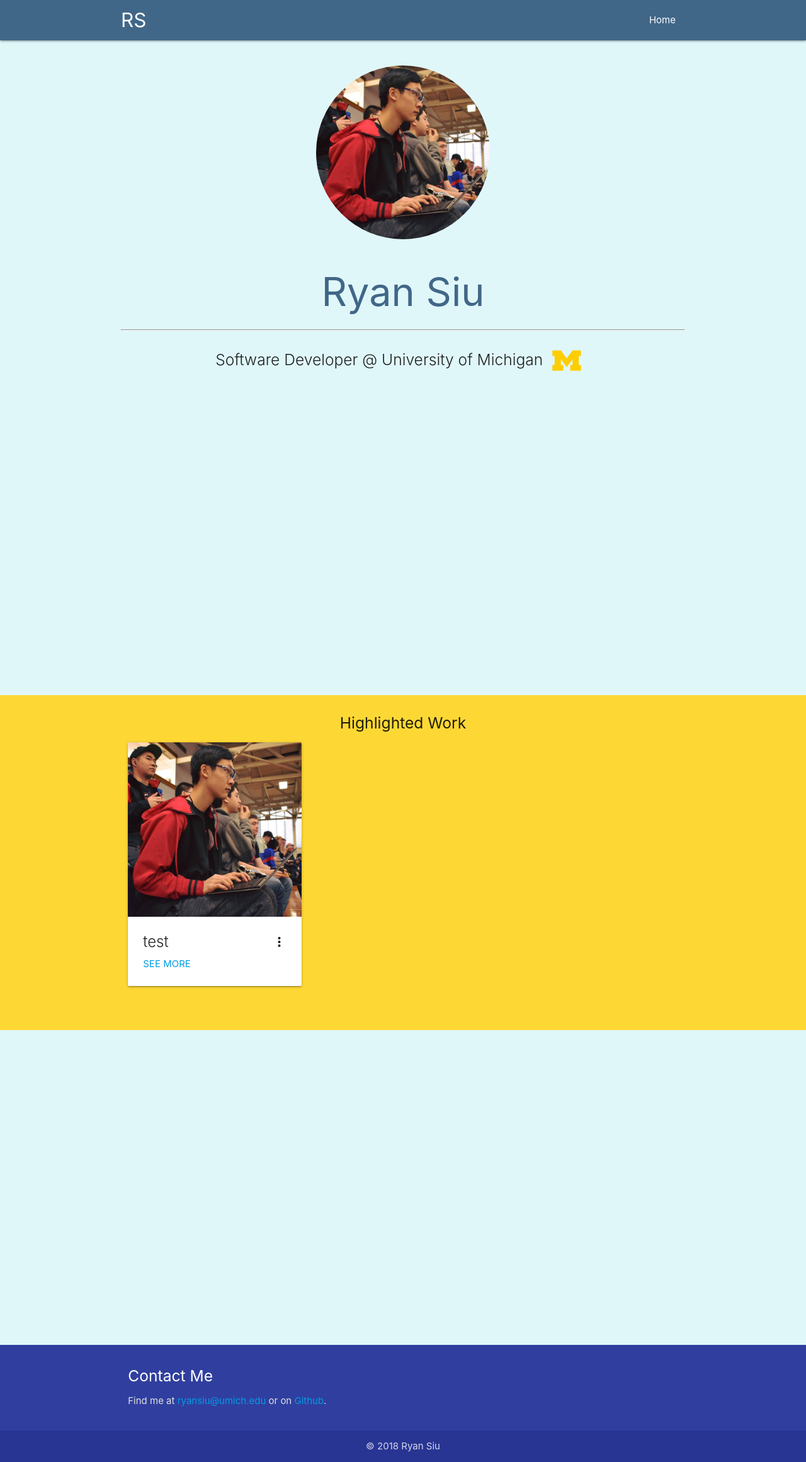
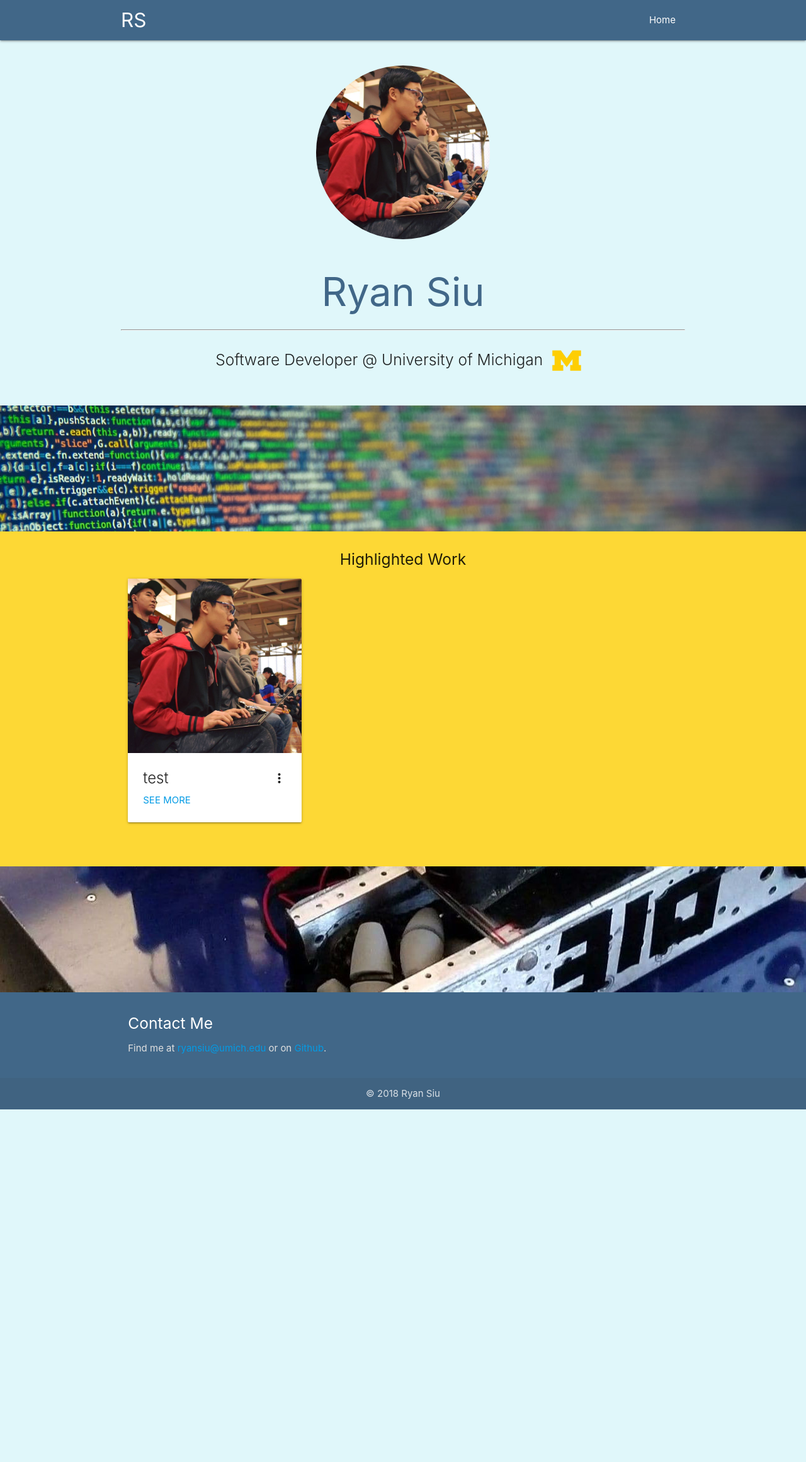
Before and after one commit to siuryan/siuryan.github.io, a Jekyll site: the page built from index.html, in a window 1280 px wide. Shown: the whole page at 63% size. Built offline with Jekyll 4.4.1, drawn with Linux system fonts in a browser that asks for light colours; after the commit the page ends 1762 px from its top, so only the background shows below that.

Commit message:
Continue styling main page; add images

```diff
--- a/_config.yml
+++ b/_config.yml
@@ -1,8 +1,6 @@
 title: Ryan Siu
 email: ryansiu@umich.edu
 description: Software Developer @ University of Michigan
-
-include: ['_pages']
 
 github: siuryan
 
--- a/_includes/footer.html
+++ b/_includes/footer.html
@@ -1,4 +1,4 @@
-<footer class="page-footer indigo darken-2">
+<footer class="page-footer">
   <div class="container">
     <div class="row">
       <div class="col l6 s12">
@@ -16,7 +16,7 @@
       -->
     </div>
   </div>
-  <div class="footer-copyright indigo darken-3">
+  <div class="footer-copyright">
     <div class="container">
       <div class="center">
         <span>&copy; 2018 Ryan Siu</span>
--- a/assets/css/home.css
+++ b/assets/css/home.css
@@ -17,7 +17,7 @@ body {
     background-color: #e0f7fa;
 }
 
-#header-nav {
+#header-nav, .page-footer {
     background-color: #416788;
 }
 
@@ -28,3 +28,7 @@ body {
 #parallax-section {
     background-color: #ffee58;
 }
+
+.parallax-container {
+    height: 200px;
+}
--- a/assets/js/init.js
+++ b/assets/js/init.js
@@ -1,3 +1,4 @@
- $(document).ready(function(){
-    $('.sidenav').sidenav();
-  });
+$(document).ready(function(){
+  $('.sidenav').sidenav();
+  $('.parallax').parallax();
+});
--- a/index.html
+++ b/index.html
@@ -19,8 +19,13 @@ style: home.css
   </div>
 </div>
 
+<!-- TODO add logos of things I know -->
+
+<div class="row"></div>
+<div class="row"></div>
+
 <div class="parallax-container">
-  <div class="parallax"><img src="images/parallax1.jpg"></div>
+  <div class="parallax"><img src="{{ "/assets/img/code.jpeg" | relative_url }}"></div>
 </div>
 <div id="parallax-section" class="section yellow darken-1">
   <div class="row container">
@@ -48,5 +53,5 @@ style: home.css
   </div>
 </div>
 <div class="parallax-container">
-  <div class="parallax"><img src="images/parallax2.jpg"></div>
+  <div class="parallax"><img src="{{ "/assets/img/robot.jpg" | relative_url }}"></div>
 </div>
```
Also changed, not shown: assets/img/code.jpeg (added), assets/img/robot.jpg (added).
